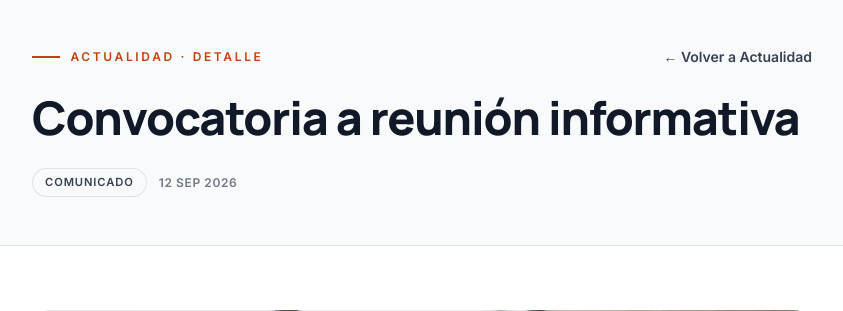
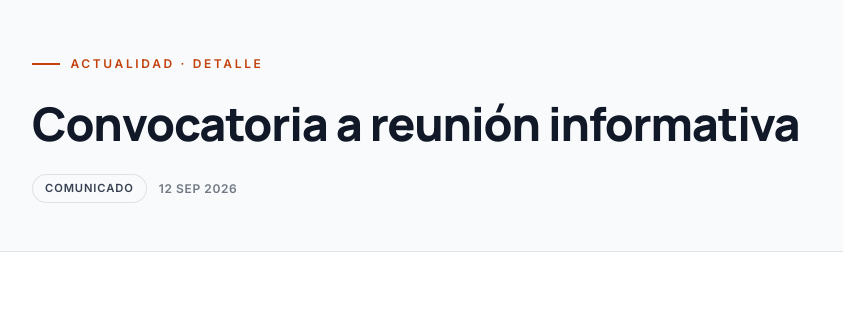
Before and after one commit to olvin78/unamos-juventud-web, a Django app: page /noticia/1/ in a window 1280 px wide. Shown: the part 77-388 px from the top of the page, without its empty margins (218-1061 px from the left). Run offline with Django 5.2, Linux system fonts and the light colour scheme.

Commit message:
Quita el enlace «Volver a Actualidad» del hero de noticia

```diff
--- a/templates/noticia.html
+++ b/templates/noticia.html
@@ -77,11 +77,7 @@
     <!-- BANDA HERO (COMPACTA) -->
     <section class="border-b border-tinta/10 bg-hueso" aria-labelledby="titulo-pagina">
       <div class="mx-auto w-full max-w-[860px] px-6 pb-12 pt-12 md:px-10 md:pb-12 md:pt-12">
-        <div class="flex flex-wrap items-center justify-between gap-3">
-          <p class="eyebrow" data-reveal>Actualidad · Detalle</p>
-          <a class="text-sm font-semibold text-gris transition hover:text-naranja"
-            href="/templates/actualidad.html">← Volver a Actualidad</a>
-        </div>
+        <p class="eyebrow" data-reveal>Actualidad · Detalle</p>
         <h1 id="titulo-pagina"
           class="mt-6 font-display text-[clamp(1.55rem,4.5vw,2.9rem)] font-extrabold leading-[1.15] tracking-tight"
           data-reveal style="--reveal-delay:90ms">{{ noticia.titulo }}</h1>
```
